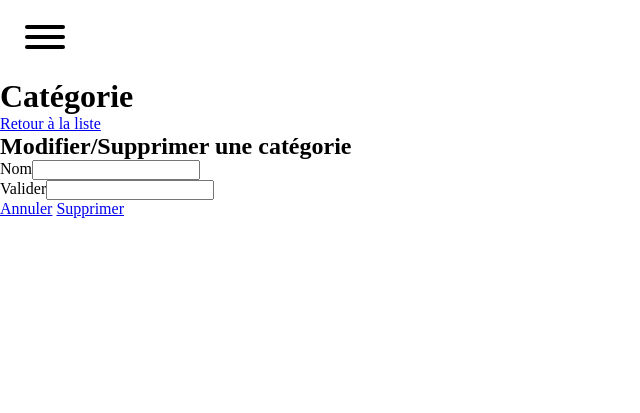
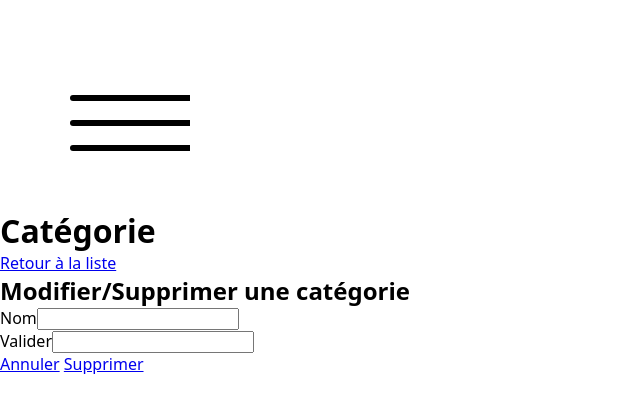
Before and after one commit to fredericbranca/SessionSymfony, a Symfony app: template templates/categorie/new.html.twig in a window 1280 px wide. Shown: the top 413 px of the page, without its empty margins (0-640 px from the left). Run offline with Twig, Linux system fonts and the light colour scheme; the template is opened without the code that fills it, so the values that code supplies are empty; form fields are guessed from the names that the template uses; some libraries are stand-ins or nearby versions.

Commit message:
Menu burger css

```diff
--- a/public/css/hamburger.css
+++ b/public/css/hamburger.css
@@ -1,5 +1,5 @@
 .hamburger {
-  padding: 15px 15px;
+  padding: 100px 80px 60px 60px;
   display: inline-block;
   cursor: pointer;
   transition-property: opacity, filter;
@@ -12,6 +12,7 @@
   border: 0;
   margin: 0;
   overflow: visible;
+  z-index: 2;
 }
 .hamburger:hover {
   opacity: 0.7;
@@ -40,8 +41,8 @@
 .hamburger-inner,
 .hamburger-inner::before,
 .hamburger-inner::after {
-  width: 40px;
-  height: 4px;
+  width: 140px;
+  height: 6px;
   background-color: #000;
   border-radius: 4px;
   position: absolute;
@@ -55,7 +56,7 @@
   display: block;
 }
 .hamburger-inner::before {
-  top: -10px;
+  top: -25px;
 }
 .hamburger-inner::after {
   bottom: -10px;
@@ -73,7 +74,7 @@
     top 0.05s 0.125s linear, left 0.125s 0.175s ease-in;
 }
 .hamburger-animation .hamburger-inner::after {
-  top: 10px;
+  top: 25px;
   right: 0;
   transition: transform 0.125s cubic-bezier(0.6, 0.04, 0.98, 0.335),
     top 0.05s 0.125s linear, right 0.125s 0.175s ease-in;
--- a/public/css/main.css
+++ b/public/css/main.css
@@ -4,16 +4,19 @@
   box-sizing: border-box;
   margin: 0;
   padding: 0;
-  font-family: "Montserrat";
+  font-family: system-ui, -apple-system, BlinkMacSystemFont, "Segoe UI", Roboto,
+    Oxygen, Ubuntu, Cantarell, "Open Sans", "Helvetica Neue", sans-serif;
 }
 
 /* Couleur par défaut */
 :root,
 #wrapper[data-theme="light"] {
   /* bg color */
-  --bg-color-1 : #ffffff;
+  --bg-color-1: #ffffff;
   /* font color */
   --font-color-1: #000000;
+  /* bg overlay */
+  --ov-bg-color : #FFFFED;
 }
 
 #wrapper[data-theme="dark"] {
@@ -22,6 +25,10 @@
 
   /* font color */
   --font-color-1: #ffffff;
+}
+
+body {
+  background-color: var(--bg-color-1);
 }
 
 table {
```
Also changed, not shown: other parts of public/css/main.css (+53 -21 lines).
